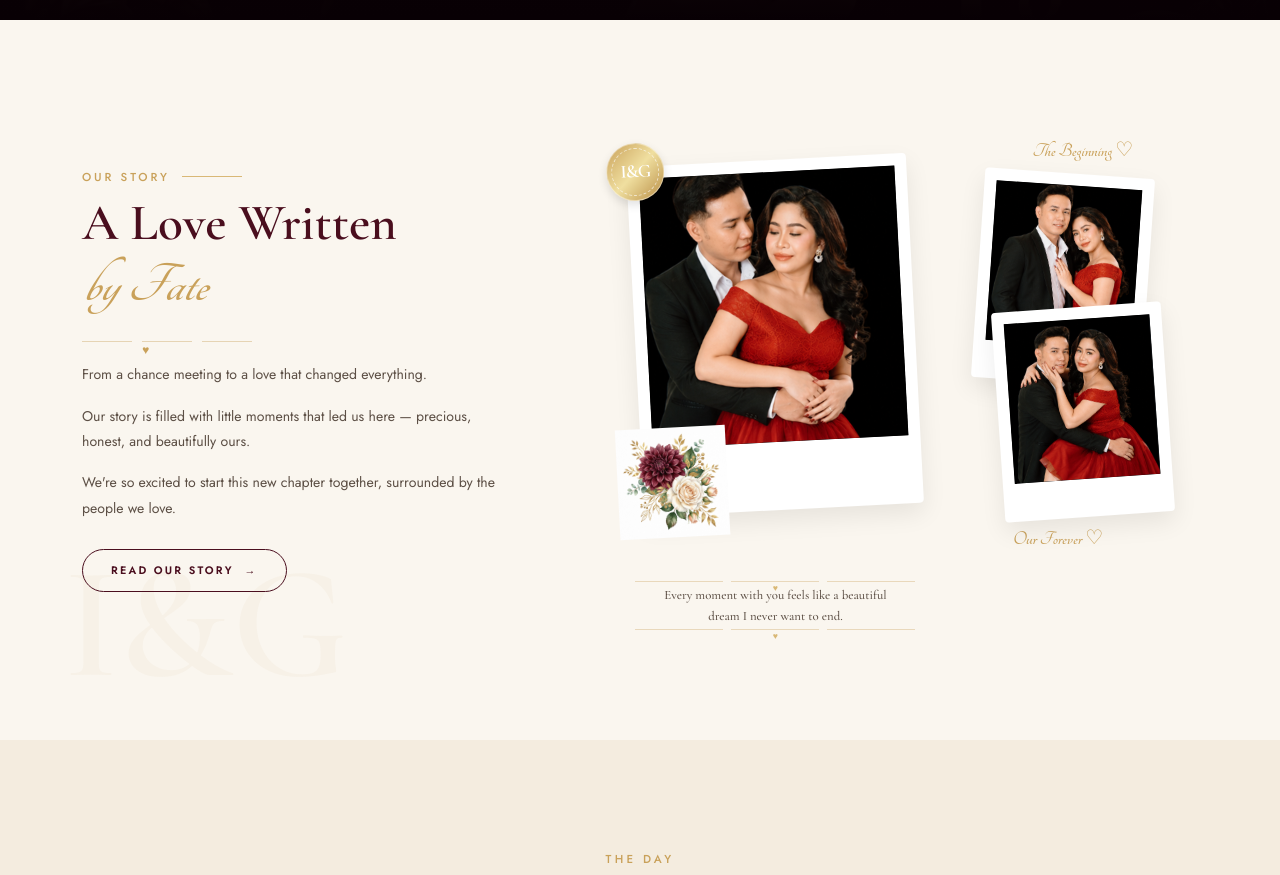
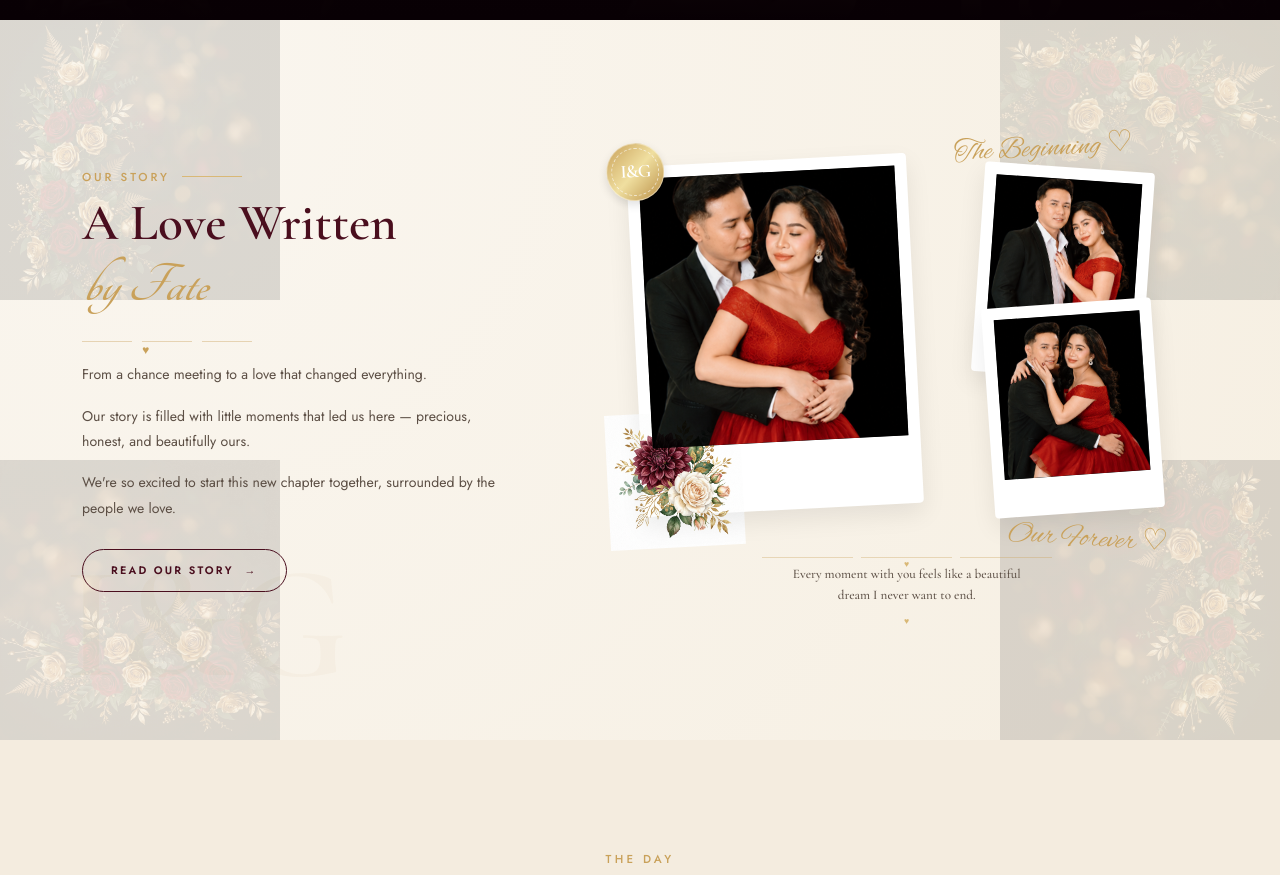
Before and after one commit to april1433/wedding, a website built with Vite: page index.html in a window 1280 px wide. Shown: the part 780-1655 px from the top of the page. Built offline with nearby package versions, Linux system fonts and the light colour scheme; some packages are replaced by stand-ins of ours; no server answers; the database is empty.

Commit message:
fix: remove white background border on story flowers, add corner gold leaves and polish polaroid text details

```diff
--- a/index.html
+++ b/index.html
@@ -7,7 +7,7 @@
   <title>Ian & Grace | Our Wedding</title>
   <link rel="preconnect" href="https://fonts.googleapis.com">
   <link
-    href="https://fonts.googleapis.com/css2?family=Cormorant+Garamond:ital,wght@0,500;0,600;1,500&family=Jost:wght@400;500;600&family=Tangerine:wght@700&display=swap"
+    href="https://fonts.googleapis.com/css2?family=Cormorant+Garamond:ital,wght@0,500;0,600;1,500&family=Jost:wght@400;500;600&family=Tangerine:wght@700&family=Alex+Brush&display=swap"
     rel="stylesheet">
   <link rel="stylesheet" href="style.css">
 </head>
@@ -111,6 +111,12 @@
 
   <!-- ================= STORY ================= -->
   <section class="story" id="story">
+    <!-- Corner gold leaves -->
+    <div class="story-leaf story-leaf--tl" aria-hidden="true"></div>
+    <div class="story-leaf story-leaf--tr" aria-hidden="true"></div>
+    <div class="story-leaf story-leaf--bl" aria-hidden="true"></div>
+    <div class="story-leaf story-leaf--br" aria-hidden="true"></div>
+
     <!-- Big watermark monogram in background -->
     <div class="story-watermark" aria-hidden="true">I&G</div>
 
@@ -174,9 +180,13 @@
 
         <!-- Quote Block at bottom center of collage -->
         <div class="sc-quote-wrap">
-          <div class="sc-quote-divider"><span></span><span class="sc-qd-heart">♥</span><span></span></div>
+          <div class="sc-quote-divider">
+            <span></span>
+            <span class="sc-qd-heart">♥</span>
+            <span></span>
+          </div>
           <p class="sc-quote-text">Every moment with you feels like a beautiful dream I never want to end.</p>
-          <div class="sc-quote-divider"><span></span><span class="sc-qd-heart">♥</span><span></span></div>
+          <div class="sc-qd-heart-bottom">♥</div>
         </div>
 
       </div>
--- a/style.css
+++ b/style.css
@@ -530,7 +530,7 @@ section {
    STORY — Editorial Collage
 ========================================================= */
 .story {
-  background: var(--cream-100);
+  background: radial-gradient(circle at 10% 10%, #faf6ef 0%, #f6efe2 100%);
   position: relative;
   overflow: hidden;
   padding: 100px 0;
@@ -730,15 +730,32 @@ section {
   letter-spacing: -0.05em;
 }
 
-/* Flowers on main card */
+/* Corner gold leaves background decorative elements */
+.story-leaf {
+  position: absolute;
+  width: 280px;
+  height: 280px;
+  background: url('assets/hero_floral_left.png') no-repeat;
+  background-size: contain;
+  opacity: 0.12;
+  pointer-events: none;
+  z-index: 1;
+}
+.story-leaf--tl { top: 0; left: 0; transform: rotate(0deg); }
+.story-leaf--tr { top: 0; right: 0; transform: rotate(90deg); }
+.story-leaf--bl { bottom: 0; left: 0; transform: rotate(270deg); }
+.story-leaf--br { bottom: 0; right: 0; transform: rotate(180deg); }
+
+/* Flowers on main card — mix-blend-mode multiply makes the white background box completely transparent! */
 .sc-floral-overlay {
   position: absolute;
-  bottom: -22px;
-  left: -25px;
-  width: 110px;
+  bottom: -32px;
+  left: -35px;
+  width: 135px;
   height: auto;
   z-index: 6;
   pointer-events: none;
+  mix-blend-mode: multiply;
 }
 
 /* Polaroid Overlaps */
@@ -781,31 +798,35 @@ section {
 
 /* Handwritten Texts */
 .sc-handwritten {
-  font-family: var(--font-script);
-  font-size: 1.25rem;
+  font-family: 'Alex Brush', cursive;
+  font-size: 1.85rem;
   color: var(--gold-500);
   font-weight: 400;
+  line-height: 1;
 }
 .sc-hand-tr {
-  margin-bottom: 6px;
+  margin-bottom: 2px;
   margin-right: 15px;
+  transform: rotate(-3deg);
 }
 .sc-hand-br {
-  margin-top: 6px;
-  margin-left: 15px;
+  margin-top: 12px;
+  margin-left: 20px;
+  transform: rotate(4deg);
 }
 
 /* Quote at bottom of collage */
 .sc-quote-wrap {
   position: absolute;
-  bottom: 10px;
-  left: 20px;
-  width: 280px;
+  bottom: 12px;
+  left: 50%;
+  transform: translateX(-50%);
+  width: 290px;
   text-align: center;
   display: flex;
   flex-direction: column;
   align-items: center;
-  gap: 3px;
+  gap: 6px;
   z-index: 10;
 }
 .sc-quote-divider {
@@ -823,9 +844,14 @@ section {
   font-size: 0.55rem;
   color: var(--gold-400);
 }
+.sc-qd-heart-bottom {
+  font-size: 0.55rem;
+  color: var(--gold-400);
+  margin-top: 2px;
+}
 .sc-quote-text {
   font-family: var(--font-display);
-  font-size: .8rem;
+  font-size: .82rem;
   color: var(--ink-600);
   line-height: 1.6;
   margin: 0;
```
